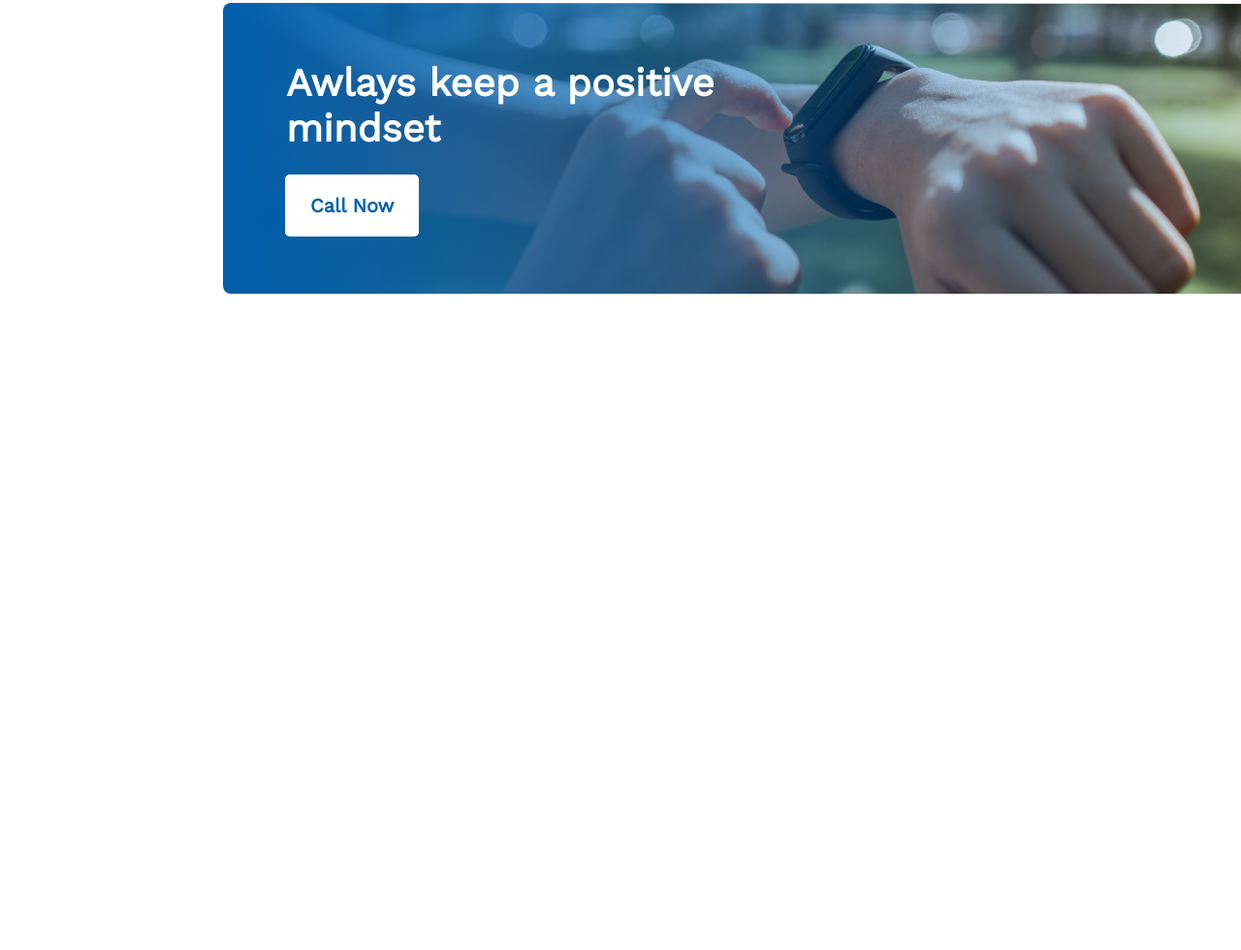
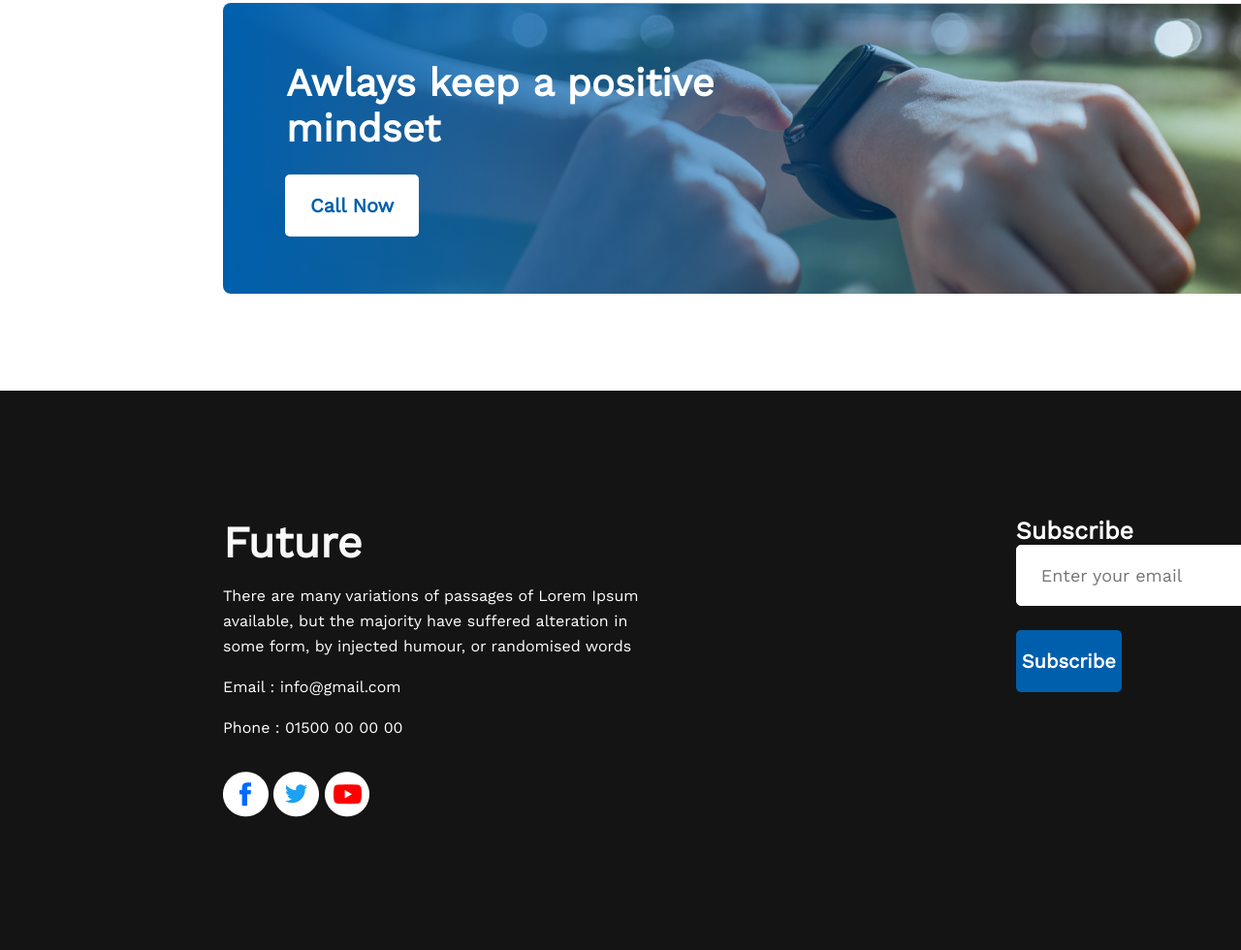
Before and after one commit to 00rofiqulislam00/hero-assignment-1-html, a plain HTML site: page index.html in a window 1280 px wide. Shown: the part 2401-3381 px from the top of the page at 97% size. Before the commit the page ends 2804 px from the top, so only its background shows below. Drawn offline with nearby package versions, Linux system fonts and the light colour scheme.

Commit message:
footer section added

```diff
--- a/index.html
+++ b/index.html
@@ -97,8 +97,32 @@
 
     </main>
 
-    <footer>
+    <!--footer section-->
+    <footer class="footer-warp">
+        <div >
+            <h2 class="footer-heading">Future</h2>
+            <p class="footer-text">There are many variations of passages of Lorem Ipsum
+               <br> available, but the majority have suffered alteration in
+               <br> some form, by injected humour, or randomised words</p>
+            <p class="footer-text">Email : info@gmail.com</p>
+            <p class="footer-text">Phone : 01500 00 00 00</p>
+            <div class="social">
+                <img src="./img/icons/fb.png" alt="fB">
+                <img src="./img/icons/twitter.png" alt="twitter">
+                <img src="./img/icons/youtube.png" alt="youtube">
+            </div>
+        </div>
 
+        <div>
+
+            <h2 class="subscribe">Subscribe</h2>
+
+            <div class="form">
+            <input type="email" class="form__email" placeholder="Enter your email" />
+            </div>
+
+              <button class="sub-btn"> Subscribe</button>
+        </div>
     </footer>
 
 
--- a/styles/main.css
+++ b/styles/main.css
@@ -144,7 +144,7 @@
     padding: 59px 0 0 65px;
 }
 
-.call-btn{
+.call-btn {
     height: 64px;
     border-radius: 5px;
     background: #FFFFFF;
@@ -156,3 +156,71 @@
     padding: 20px 26px;
     margin: 24px 0 0 64px;
 }
+
+/* footer section styles*/
+.footer-warp {
+    width: 1600px;
+    height: 577px;
+    background: #151414;
+    display: flex;
+    justify-content: space-between;
+}
+
+.footer-heading {
+    font-weight: 700;
+    font-size: 45px;
+    color: #F8F8F8;
+    padding: 130px 0 0 230px
+}
+
+.footer-text {
+    font-weight: 400;
+    font-size: 16px;
+    line-height: 26px;
+    color: #FFFFFF;
+    padding: 16px 0 0 230px;
+}
+
+.social {
+    padding: 32px 0 0 230px;
+}
+
+.subscribe {
+    font-weight: 600;
+    font-size: 25px;
+    color: #FFFFFF;
+    padding: 130px 431px 0 0;
+}
+
+
+.form {
+	margin-bottom: 25px;
+}
+
+.form__email {
+	padding: 20px 25px;
+	border-radius: 5px;
+ 	border: 1px solid #FFFFFF;
+	width: 325px;
+	font-size: 18px;
+	color: #0F121F;
+
+}
+
+
+
+.sub-btn {
+    height: 64px;
+    border-radius: 5px;
+    background: #005FAC;
+    font-weight: 600;
+    font-size: 20px;
+    line-height: 24px;
+    color: #FFFFFF;
+    border: 0;
+
+}
+
+.sub-btn:hover {
+	box-shadow: 0 10px 20px rgba(61, 159, 255, 0.7);
+}
```
